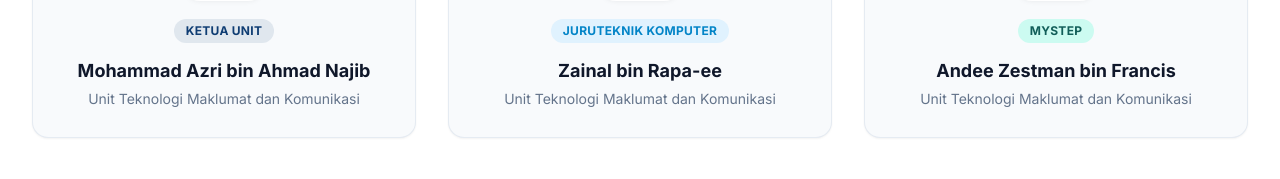
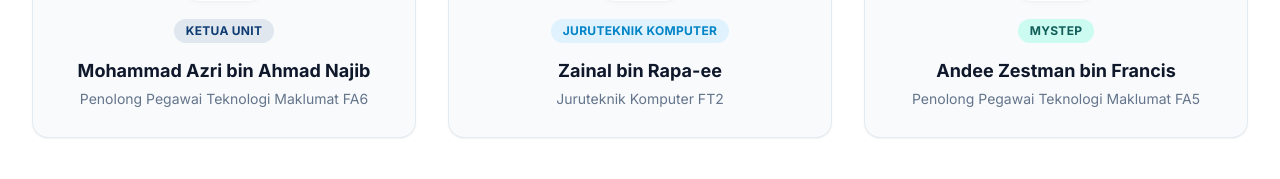
Before and after one commit to pkbmukahict/pkbmukahict.github.io, a plain HTML site: page index.html in a window 1280 px wide. Shown: the part 1739-1918 px from the top of the page. Drawn offline with nearby package versions, Linux system fonts and the light colour scheme.

Commit message:
Update index.html

```diff
--- a/index.html
+++ b/index.html
@@ -329,7 +329,7 @@
                                 Ketua Unit
                             </span>
                             <h3 class="mt-3.5 text-lg font-bold text-slate-900">Mohammad Azri bin Ahmad Najib</h3>
-                            <p class="mt-1 text-xs sm:text-sm text-slate-500">Unit Teknologi Maklumat dan Komunikasi</p>
+                            <p class="mt-1 text-xs sm:text-sm text-slate-500">Penolong Pegawai Teknologi Maklumat FA6</p>
                         </div>
                     </div>
 
@@ -343,7 +343,7 @@
                                 Juruteknik Komputer
                             </span>
                             <h3 class="mt-3.5 text-lg font-bold text-slate-900">Zainal bin Rapa-ee</h3>
-                            <p class="mt-1 text-xs sm:text-sm text-slate-500">Unit Teknologi Maklumat dan Komunikasi</p>
+                            <p class="mt-1 text-xs sm:text-sm text-slate-500">Juruteknik Komputer FT2</p>
                         </div>
                     </div>
 
@@ -357,7 +357,7 @@
                                 MyStep
                             </span>
                             <h3 class="mt-3.5 text-lg font-bold text-slate-900">Andee Zestman bin Francis</h3>
-                            <p class="mt-1 text-xs sm:text-sm text-slate-500">Unit Teknologi Maklumat dan Komunikasi</p>
+                            <p class="mt-1 text-xs sm:text-sm text-slate-500">Penolong Pegawai Teknologi Maklumat FA5</p>
                         </div>
                     </div>
 
```
